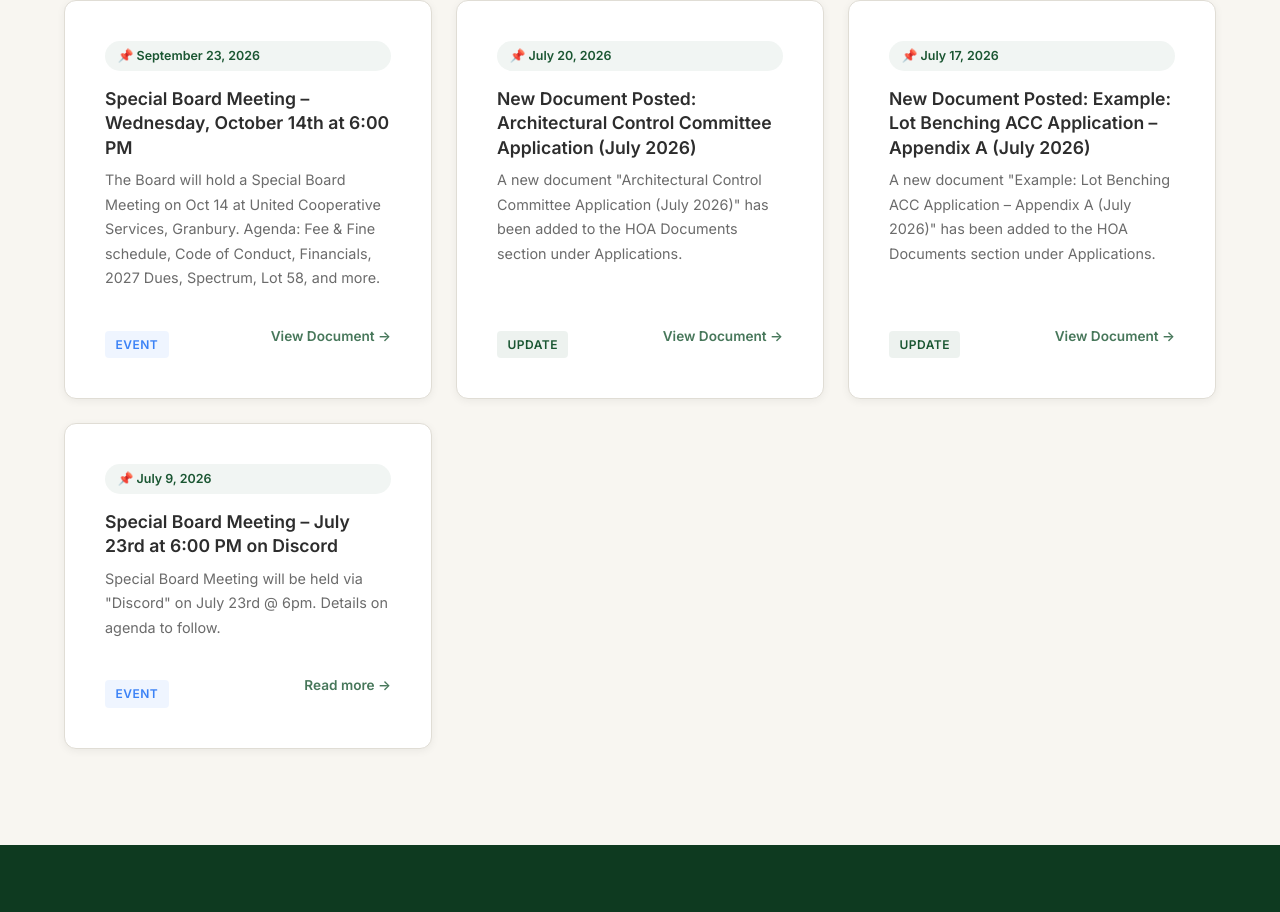
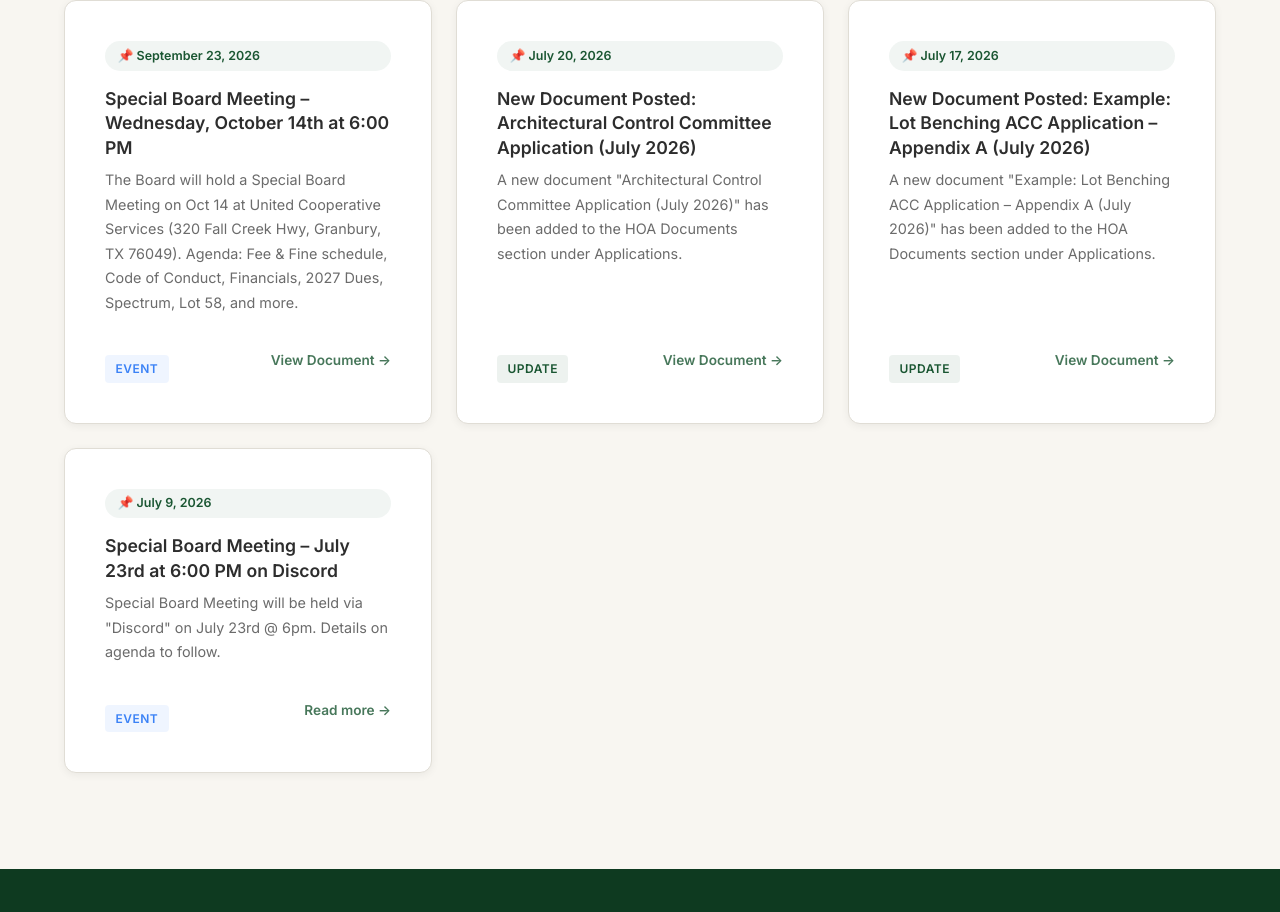
Before and after one commit to Anil-Parthasarathi/PutteetHillHOA, a React (Vite) app in the folder Frontend/: page /#/ in a window 1280 px wide. Shown: the part 2118-3030 px from the top of the page. Built offline with nearby package versions, Linux system fonts and the light colour scheme; no server answers.

Commit message:
updated address for meeting on Oct 14th and marked two board members as TBD

```diff
--- a/Frontend/src/pages/Board.jsx
+++ b/Frontend/src/pages/Board.jsx
@@ -2,9 +2,9 @@ export default function Board() {
     const boardMembers = [
         { id: 1, name: 'Bryan Causey', title: 'President', contact: 'president@putteethillhoa.com', image: null },
         { id: 2, name: 'Ravi Parthasarathi', title: 'Vice President', contact: 'vp@putteethillhoa.com', image: null },
-        { id: 3, name: 'James Stone', title: 'Treasurer', contact: 'treasurer@putteethillhoa.com', image: null },
+        { id: 3, name: 'TBD', title: 'Treasurer', contact: 'treasurer@putteethillhoa.com', image: null },
         { id: 4, name: 'Eleza Bennett', title: 'Secretary', contact: 'secretary@putteethillhoa.com', image: null },
-        { id: 5, name: 'Zach Coffey', title: 'Member at Large', contact: 'member@putteethillhoa.com', image: null },
+        { id: 5, name: 'TBD', title: 'Member at Large', contact: 'member@putteethillhoa.com', image: null },
     ]
 
     const accMembers = [
--- a/Frontend/src/pages/BoardMeetingOct14.jsx
+++ b/Frontend/src/pages/BoardMeetingOct14.jsx
@@ -36,7 +36,8 @@ export default function BoardMeetingOct14() {
                         marginBottom: '1.25rem'
                     }}>
                         <strong style={{ fontSize: '1.05rem', color: 'var(--color-primary-dark)' }}>United Cooperative Services</strong><br />
-                        Granbury, Texas
+                        320 Fall Creek Hwy,<br />
+                        Granbury, TX 76049
                     </div>
                     <p style={{ marginBottom: '1.25rem' }}>
                         The purpose of this meeting is to address several important Association matters and provide updates regarding ongoing community issues.
--- a/Frontend/src/pages/Home.jsx
+++ b/Frontend/src/pages/Home.jsx
@@ -14,7 +14,7 @@ export default function Home() {
         {
             date: 'September 23, 2026',
             title: 'Special Board Meeting – Wednesday, October 14th at 6:00 PM',
-            desc: 'The Board will hold a Special Board Meeting on Oct 14 at United Cooperative Services, Granbury. Agenda: Fee & Fine schedule, Code of Conduct, Financials, 2027 Dues, Spectrum, Lot 58, and more.',
+            desc: 'The Board will hold a Special Board Meeting on Oct 14 at United Cooperative Services (320 Fall Creek Hwy, Granbury, TX 76049). Agenda: Fee & Fine schedule, Code of Conduct, Financials, 2027 Dues, Spectrum, Lot 58, and more.',
             tag: 'Event',
             tagClass: 'tag-event',
             to: '/announcements/board-meeting-oct14',
@@ -33,8 +33,9 @@ export default function Home() {
                         borderRadius: 'var(--radius-sm)',
                         marginBottom: '1.25rem'
                     }}>
-                        <strong>United Cooperative Services</strong><br />
-                        Granbury, Texas
+                        <strong style={{ fontSize: '1.05rem', color: 'var(--color-primary-dark)' }}>United Cooperative Services</strong><br />
+                        320 Fall Creek Hwy,<br />
+                        Granbury, TX 76049
                     </div>
                     <p style={{ marginBottom: '1.25rem' }}>
                         The purpose of this meeting is to address several important Association matters and provide updates regarding ongoing community issues.
```
